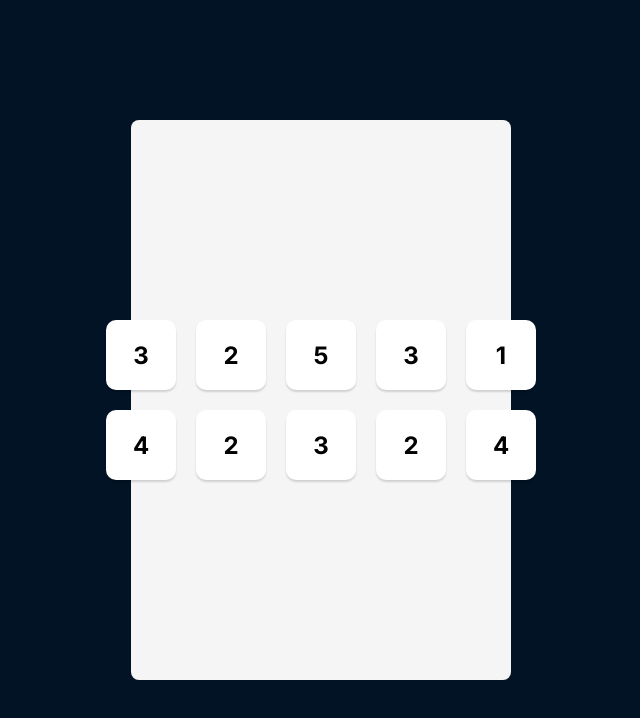
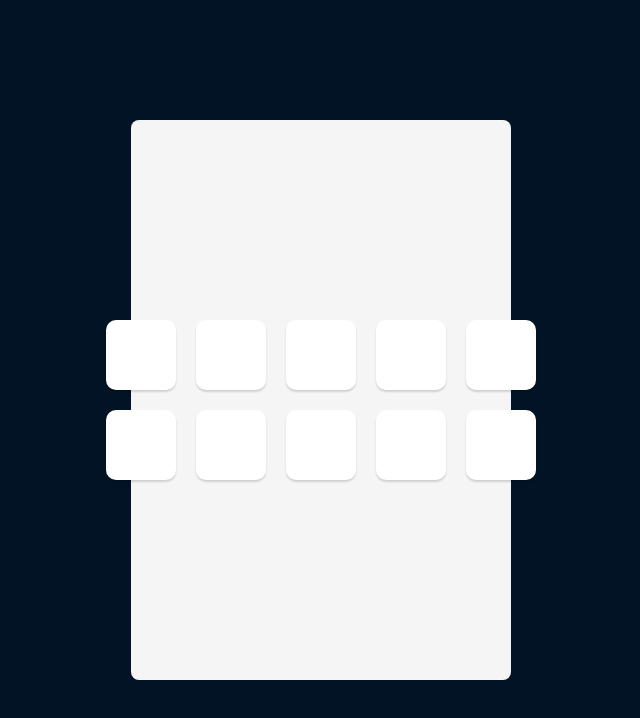
Before and after one commit to kenzierivan/tenzies, a React (Vite) app: page / in a window 1280 px wide. Shown: the top 718 px of the page, without its empty margins (319-959 px from the left). Built offline with nearby package versions, Linux system fonts and the light colour scheme.

Commit message:
Changed prop name from number to value

```diff
--- a/src/components/Die.jsx
+++ b/src/components/Die.jsx
@@ -1,6 +1,6 @@
 const Die = (props) => {
   return (
-    <button className="die">{props.number}</button>
+    <button className="die">{props.value}</button>
   )
 }
 export default Die
```
